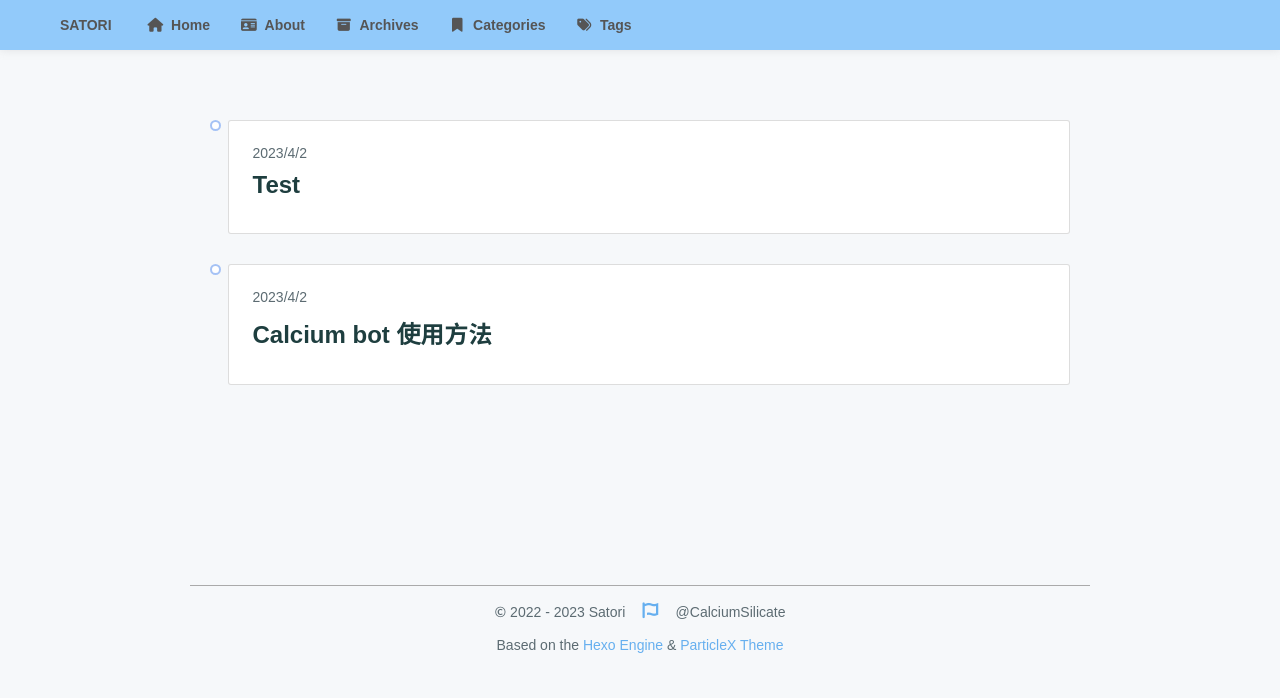
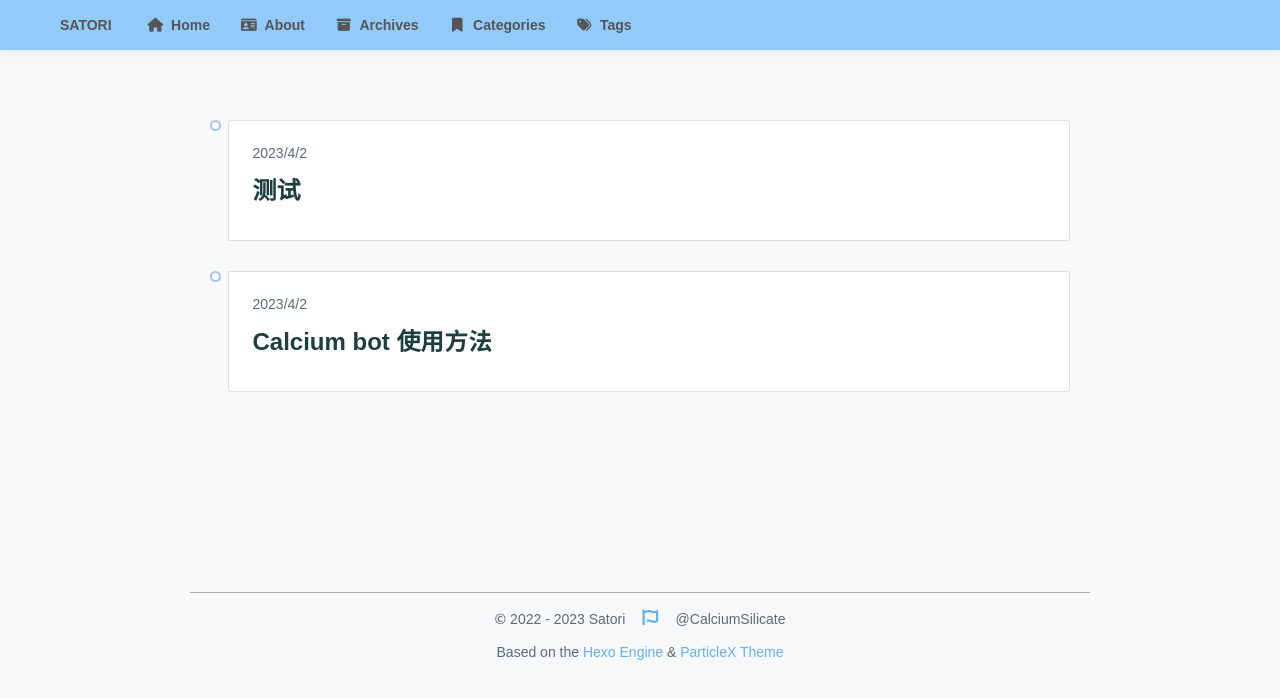
Before and after one commit to CalciumSilicate/CalciumSilicate.github.io, a plain HTML site: page archives/index.html in a window 1280 px wide. Drawn offline with nearby package versions, Linux system fonts and the light colour scheme; a web font is replaced by a local one.

Commit message:
Site updated: 2023-04-03 13:10:39

```diff
--- a/archives/index.html
+++ b/archives/index.html
@@ -158,12 +158,12 @@
             </div>
         </div>
 
-        <div class="timeline" data-title="test">
+        <div class="timeline" data-title="测试">
             <div class="timeline-tail"></div>
             <div class="timeline-content">
                 <div class="item-time">2023/4/2</div>
                 <a href="/2023/04/02/Test/">
-                    <h3>Test</h3>
+                    <h3>测试</h3>
                 </a>
                 <div class="info">
 
```
Also changed, not shown: 2023/04/02/Test/index.html (+10 -2 lines), index.html (+2 -1 lines).
